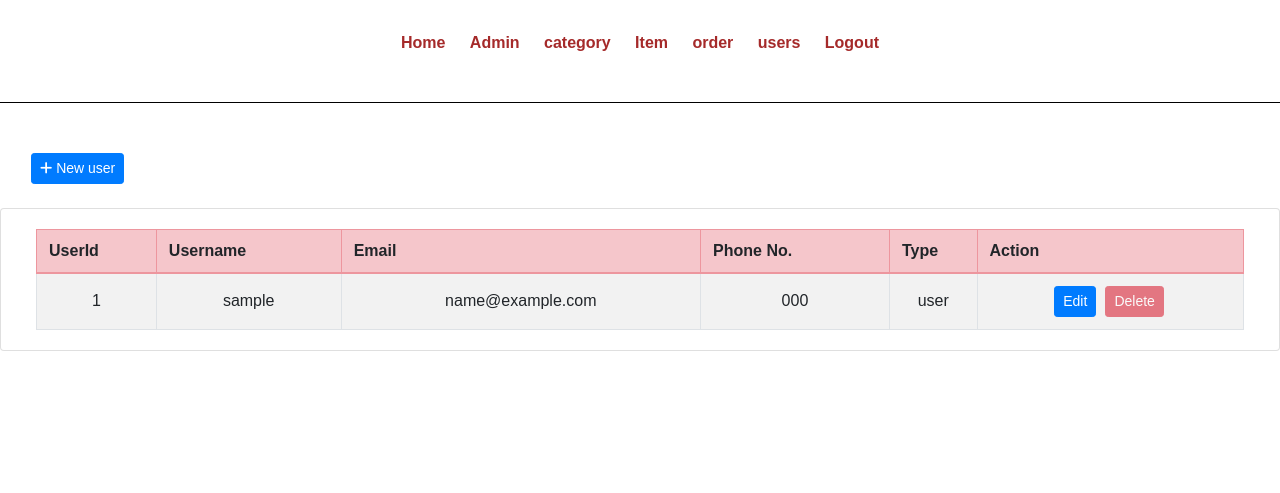
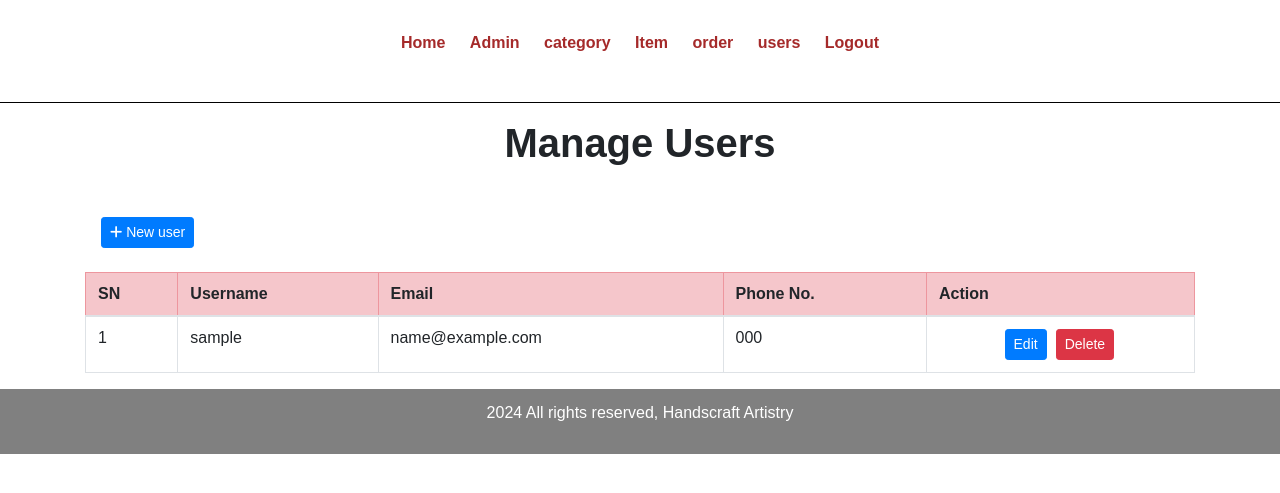
Before and after one commit to 9810506058/HANDSCRAFT, a PHP site: page /HANDSCRAFT/admin/manage-user.php in a window 1280 px wide. Shown: the top 493 px of the page. Run offline with PHP 8.4, Linux system fonts and the light colour scheme; the visitor is signed in with stand-in values (Sample User, id 1); tables that the repository leaves empty or names only in its code hold one stand-in row (values such as "Sample post"); data that the repository does not hold is empty.

Commit message:
user login milaye user manage

```diff
--- a/website/admin/_userManage.php
+++ b/website/admin/_userManage.php
@@ -17,7 +17,7 @@ if($_SERVER["REQUEST_METHOD"] == "POST") {
         $username = $_POST["username"];
         $email = $_POST["email"];
         $phone = $_POST["phone"];
-        $userType = $_POST["userType"];
+
         $password = $_POST["password"];
 
         // Check whether this username exists
@@ -32,7 +32,7 @@ if($_SERVER["REQUEST_METHOD"] == "POST") {
         else{
 
                 $hash = password_hash($password, PASSWORD_DEFAULT);
-                $sql = "INSERT INTO `tbl_users` ( `username`, `email`, `phone`, `userType`, `password`, `joinDate`) VALUES ('$username','$email', '$phone', '$userType', '$hash', current_timestamp())";
+                $sql = "INSERT INTO `tbl_users` ( `username`, `email`, `phone`,  `password`, `joinDate`) VALUES ('$username','$email', '$phone', '$hash', current_timestamp())";
                 $result = mysqli_query($conn, $sql);
                 if ($result){
                     echo "<script>alert('Success');
@@ -53,7 +53,7 @@ if($_SERVER["REQUEST_METHOD"] == "POST") {
         $phone = $_POST["phone"];
         $userType = $_POST["userType"];
 
-        $sql = "UPDATE `tbl_users` SET `username` = '$username', `email`='$email', `phone`='$phone', `userType`='$userType' WHERE `id`='$id'";
+        $sql = "UPDATE `tbl_users` SET `username` = '$username', `email`='$email', `phone`='$phone' WHERE `id`='$id'";
         $result = mysqli_query($conn, $sql);
         if ($result){
             echo "<script>alert('update successfully');
--- a/website/admin/manage-user.php
+++ b/website/admin/manage-user.php
@@ -3,9 +3,13 @@
 
 ?>
 
+        <h1 class="text-center pt-3 font-weight-bold">Manage Users</h1>
+
+
+
 <link rel="stylesheet" href="https://maxcdn.bootstrapcdn.com/bootstrap/4.5.2/css/bootstrap.min.css">
 
-<div class="container-fluid" style="margin-top:50px">
+<div class="container" style="margin-top:50px">
 
 	<div class="row">
         <div class="col-lg-12">
@@ -13,17 +17,15 @@
         </div>
 	</div>
 	    <br>
-	<div class="row">
-		<div class="card col-lg-12">
-			<div class="card-body">
-				<table class="table-striped table-bordered col-md-12 text-center">
-                <thead class="table-danger">
+        <div class="table-responsive-sm">
+        <table class="table w-55 h-30 table-bordered">
+    <thead class="table-danger">
+
                         <tr>
-                            <th>UserId</th>
+                            <th>SN</th>
                             <th>Username</th>
                             <th>Email</th>
                             <th>Phone No.</th>
-                            <th>Type</th>
                             <th>Action</th>
                         </tr>
                     </thead>
@@ -31,38 +33,29 @@
                         <?php
                             $sql = "SELECT * FROM tbl_users";
                             $result = mysqli_query($conn, $sql);
+                            $sn = 1;
 
                             while($row=mysqli_fetch_assoc($result)) {
                                 $Id = $row['id'];
                                 $username = $row['username'];
                                 $email = $row['email'];
                                 $phone = $row['phone'];
-                                $userType = $row['userType'];
-                                if($userType == 0)
-                                    $userType = "user";
-                                else
-                                    $userType = "Admin";
 
                                 echo '<tr>
-                                    <td>' .$Id. '</td>
+                                    <td>' .$sn++. '</td>
                                     <td>' .$username. '</td>
-
-
                                     <td>' .$email. '</td>
                                     <td>' .$phone. '</td>
-                                    <td>' .$userType. '</td>
                                     <td class="text-center">
                                         <div class="row mx-auto" style="width:112px">
                                             <button class="btn btn-sm btn-primary" data-toggle="modal" data-target="#editUser' .$Id. '" type="button">Edit</button>';
-                                            if($Id == 1) {
-                                                echo '<button class="btn btn-sm btn-danger" disabled style="margin-left:9px;">Delete</button>';
-                                            }
-                                            else {
+
+
                                                 echo '<form action="_userManage.php" method="POST">
                                                         <button name="removeUser" class="btn btn-sm btn-danger" style="margin-left:9px;">Delete</button>
                                                         <input type="hidden" name="Id" value="'.$Id. '">
                                                     </form>';
-                                            }
+
 
                                     echo '</div>
                                     </td>
@@ -73,14 +66,13 @@
 		        </table>
 			</div>
 		</div>
-	</div>
-</div>
+
 
 <!-- newUser Modal -->
 <div class="modal fade" id="newUser" tabindex="-1" role="dialog" aria-labelledby="newUser" aria-hidden="true">
   <div class="modal-dialog" role="document">
     <div class="modal-content">
-      <div class="modal-header" style="background-color: rgb(111 202 203);">
+      <div class="modal-header" style="background-color:wheat;">
         <h5 class="modal-title" id="newUser">Create New User</h5>
         <button type="button" class="close" data-dismiss="modal" aria-label="Close">
           <span aria-hidden="true">&times;</span>
@@ -107,13 +99,6 @@
                             <input type="tel" class="form-control" id="phone" name="phone" placeholder="Enter Phone No" required pattern="[0-9]{10}" maxlength="10">
                         </div>
                     </div>
-                    <div class="form-group col-md-6 my-0">
-                        <b><label for="userType">Type:</label></b>
-                        <select name="userType" id="userType" class="custom-select browser-default" required>
-                        <option value="0">User</option>
-                        <option value="1">Admin</option>
-                        </select>
-                    </div>
               </div>
               <div class="form-group">
                   <b><label for="password">Password:</label></b>
@@ -136,7 +121,6 @@
 
         $email = $userRow['email'];
         $phone = $userRow['phone'];
-        $userType = $userRow['userType'];
 
 
 ?>
@@ -144,7 +128,7 @@
 <div class="modal fade" id="editUser<?php echo $Id; ?>" tabindex="-1" role="dialog" aria-labelledby="editUser<?php echo $Id; ?>" aria-hidden="true">
   <div class="modal-dialog" role="document">
     <div class="modal-content">
-      <div class="modal-header" style="background-color: rgb(111 202 203);">
+      <div class="modal-header" style="background-color:wheat;">
         <h5 class="modal-title" id="editUser<?php echo $Id; ?>">User Id: <b><?php echo $Id; ?></b></h5>
         <button type="button" class="close" data-dismiss="modal" aria-label="Close">
           <span aria-hidden="true">&times;</span>
@@ -172,25 +156,6 @@
                             <input type="tel" class="form-control" id="phone" name="phone" value="<?php echo $phone; ?>" required pattern="[0-9]{10}" maxlength="10">
                         </div>
                     </div>
-                    <div class="form-group col-md-6 my-0">
-                        <b><label for="userType">Type:</label></b>
-                        <select name="userType" id="userType" class="custom-select browser-default" required>
-                        <?php
-                            if($userType == 1) {
-                        ?>
-                            <option value="0">User</option>
-                            <option value="1" selected>Admin</option>
-                        <?php
-                            }
-                            else {
-                        ?>
-                            <option value="0" selected>User</option>
-                            <option value="1">Admin</option>
-                        <?php
-                            }
-                        ?>
-                        </select>
-                    </div>
                 </div>
                 <input type="hidden" id="userId" name="userId" value="<?php echo $Id; ?>">
                 <button type="submit" name="editUser" class="btn btn-success">Update</button>
@@ -205,6 +170,9 @@
 ?>
 
 
+
+<?php include("./partials/footer.php"); ?>
+
 <script src="https://ajax.googleapis.com/ajax/libs/jquery/3.5.1/jquery.min.js"></script>
 <script src="https://cdnjs.cloudflare.com/ajax/libs/popper.js/1.16.0/umd/popper.min.js"></script>
 <script src="https://maxcdn.bootstrapcdn.com/bootstrap/4.5.2/js/bootstrap.min.js"></script>
--- a/website/css/admin.css
+++ b/website/css/admin.css
@@ -13,6 +13,9 @@
 .text-center{
     text-align: center;
 
+}
+.txt-success{
+    color: green;
 }
 .clearfix{
     float:none;
```
Also changed, not shown: website/userlogin.php (+26 -27 lines).
